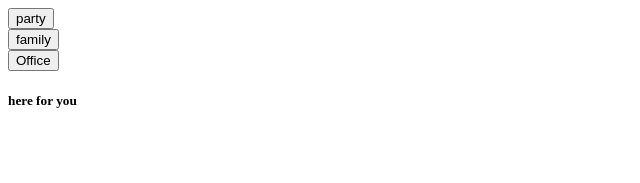
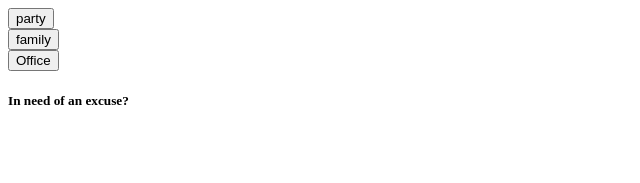
Before and after one commit to MANI1499/Reatup, a React (Create React App) app: page / in a window 1280 px wide. Shown: the top 183 px of the page, without its empty margins (0-640 px from the left). Built offline with nearby package versions, Linux system fonts and the light colour scheme.

Commit message:
interaction with api done

```diff
--- a/src/App.js
+++ b/src/App.js
@@ -10,7 +10,7 @@ function App() {
   const [ party ] = useState('party');
   const [ family ] = useState('family');
   const [gottenText, setGottenText ] = useState({
-    excuse: 'here for you',
+    excuse: 'In need of an excuse?',
     id: 1,
   });
 
```
